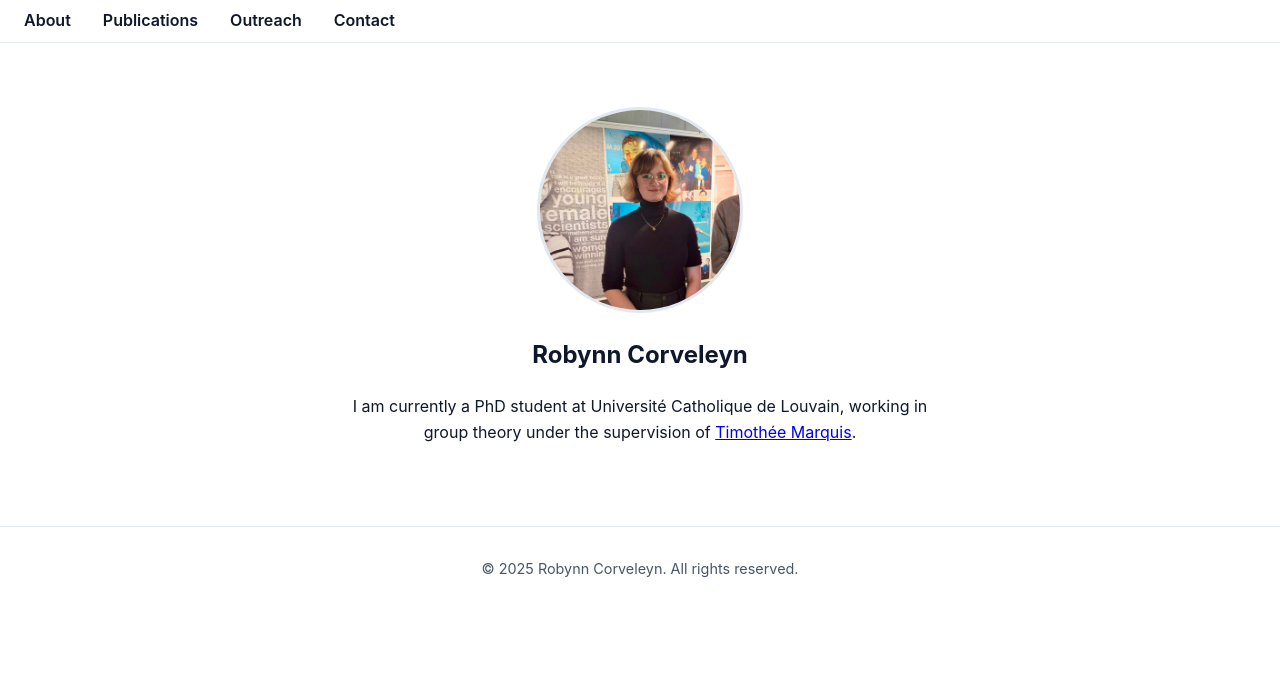
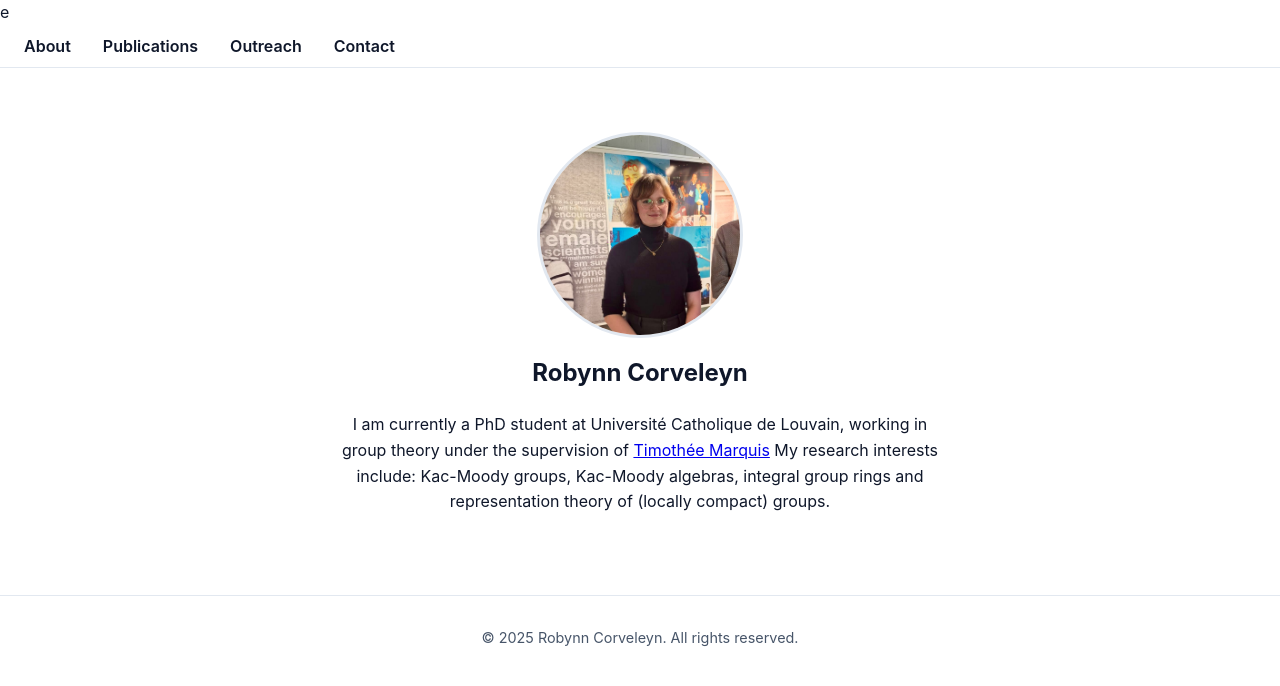
Before and after one commit to robynn-corveleyn/robynn-corveleyn.github.io, a Jekyll site: the page built from index.html, in a window 1280 px wide. Shown: the top 686 px of the page. Built offline with Jekyll 4.4.1, drawn with Linux system fonts in a browser that asks for light colours.

Commit message:
Update default.html

```diff
--- a/_layouts/default.html
+++ b/_layouts/default.html
@@ -1,4 +1,4 @@
-<!doctype html>
+e<!doctype html>
 <html lang="en">
 <head>
   <meta charset="utf-8">
@@ -25,7 +25,8 @@
       <h1 style="margin-top:1rem;">Robynn Corveleyn</h1>
       <p style="max-width:600px; margin:1rem auto;">
         I am currently a PhD student at Université Catholique de Louvain, working in group theory under the supervision of
-        <a href="https://perso.uclouvain.be/timothee.marquis/intro.htm" target="_blank" rel="noopener">Timothée Marquis</a>.
+        <a href="https://perso.uclouvain.be/timothee.marquis/intro.htm" target="_blank" rel="noopener">Timothée Marquis</a>
+        My research interests include: Kac-Moody groups, Kac-Moody algebras, integral group rings and representation theory of (locally compact) groups.
       </p>
     </section>
   </main>
```
